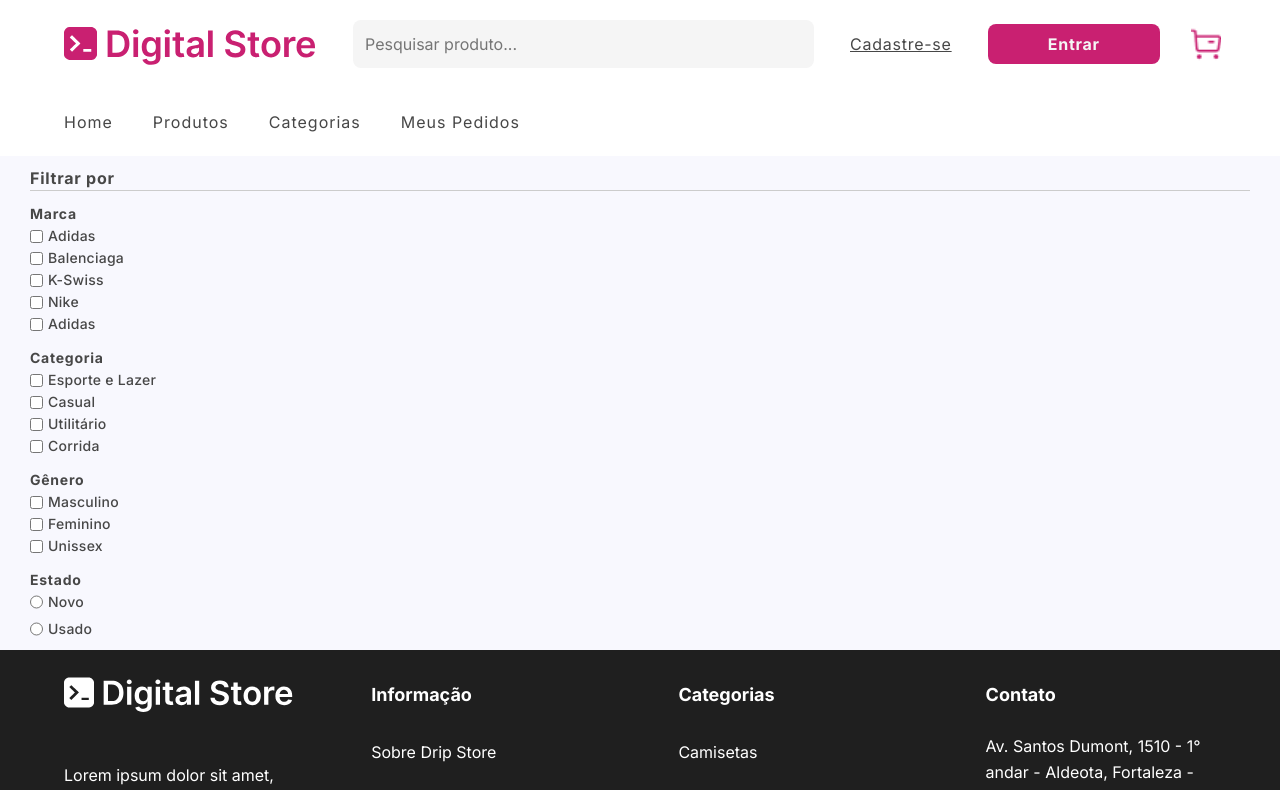
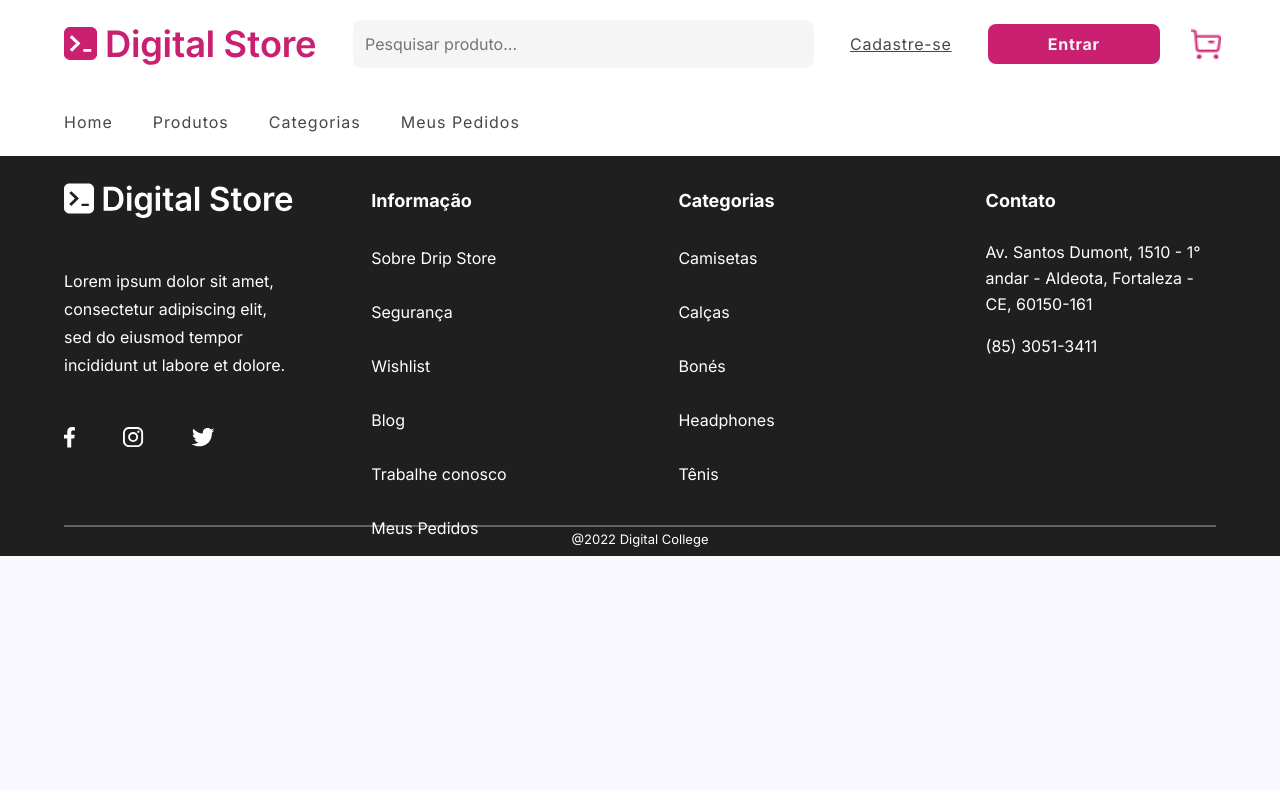
Before and after one commit to EduardoLopes085/DigitalStore, a React (Vite) app: page /products in a window 1280 px wide. Shown: the top 790 px of the page. Built offline with nearby package versions, Linux system fonts and the light colour scheme.

Commit message:
dinamizacao do grid de produtos

```diff
--- a/src/Pages/Home.jsx
+++ b/src/Pages/Home.jsx
@@ -5,9 +5,19 @@ import ColectionDestach from "../components/colection-destach/colection-destach.
 import SpecialOffer from "../components/special-offer/special-offer.jsx";
 import Footer from "../components/Footer/footer.jsx";
 import ProductGrid from "../components/Product-Grid/product-grid.jsx";
-
+import Foto from "../assets/products/sneaker-photo.png"
 
 function HomePage(){
+
+    const sneakers = [
+        { id: 0, img: Foto, categoria: 'Tênis', name: 'K-Swiss V8', gender: 'masculino', price: 200, discountPrice: 100, discount: 50 },
+        { id: 1, img: Foto, categoria: 'Tênis', name: 'Nike Revolution', gender: 'masculino', price: 319.99, discountPrice: 219.99, discount: 31 },
+        { id: 2, img: Foto, categoria: 'Tênis', name: 'Asics Gel-Nimbus', gender: 'feminino', price: 749.99, discountPrice: 649.99, discount: 13 },
+        { id: 3, img: Foto, categoria: 'Tênis', name: 'Reebok Nano X3', gender: 'masculino', price: 499.99, discountPrice: 499.99, discount: 0 },
+        { id: 4, img: Foto, categoria: 'Tênis', name: 'Mizuno Wave Prophecy', gender: 'feminino', price: 999.99, discountPrice: 899.99, discount: 10 },
+        { id: 5, img: Foto, categoria: 'Tênis', name: 'Adidas Ultraboost', gender: 'feminino', price: 599.99, discountPrice: 499.99, discount: 17 },
+        { id: 7, img: Foto, categoria: 'Tênis', name: 'Puma RS-X', gender: 'masculino', price: 399.99, discountPrice: 399.99, discount: 0 }
+    ];
 
     return(
         <>
@@ -15,7 +25,7 @@ function HomePage(){
             <Slider/>
             <SquareDestach/>
             <ColectionDestach/>
-            <ProductGrid/>
+            <ProductGrid products={sneakers} />
             <SpecialOffer/>
             <Footer/>
         </>
--- a/src/Pages/Products.jsx
+++ b/src/Pages/Products.jsx
@@ -1,13 +1,12 @@
 import Header from "../components/Header/header";
 import Footer from "../components/Footer/footer.jsx";
-import Filter from "../components/filter-checkbox/filter.jsx";
 
 function ProductsPage(){
 
     return(
         <>
             <Header/>
-            <Filter/>
+
             <Footer/>
         </>
 
--- a/src/components/Product-Grid/product-grid.jsx
+++ b/src/components/Product-Grid/product-grid.jsx
@@ -1,25 +1,11 @@
 import React from 'react'
 import styles from './product-grid.module.css'
 import ProductCard from '../Product-Card/product-card'
-import sneaker from '../../assets/products/sneaker-photo.png'
+// import sneaker from '../../assets/products/sneaker-photo.png'
 import { FontAwesomeIcon } from '@fortawesome/react-fontawesome'
 import { faArrowRight } from '@fortawesome/free-solid-svg-icons'
 
-function ProductGrid() {
-
-  const sneakers = [
-  { id: 0, img: sneaker, categoria: 'Tênis', name: 'K-Swiss V8', gender: 'masculino', price: 200, discountPrice: 100, discount: 50 },
-  { id: 1, img: sneaker, categoria: 'Tênis', name: 'Nike Revolution', gender: 'masculino', price: 319.99, discountPrice: 219.99, discount: 31 },
-  { id: 2, img: sneaker, categoria: 'Tênis', name: 'Asics Gel-Nimbus', gender: 'feminino', price: 749.99, discountPrice: 649.99, discount: 13 },
-  { id: 3, img: sneaker, categoria: 'Tênis', name: 'Reebok Nano X3', gender: 'masculino', price: 499.99, discountPrice: 499.99, discount: 0 },
-  { id: 4, img: sneaker, categoria: 'Tênis', name: 'Mizuno Wave Prophecy', gender: 'feminino', price: 999.99, discountPrice: 899.99, discount: 10 },
-  { id: 5, img: sneaker, categoria: 'Tênis', name: 'Adidas Ultraboost', gender: 'feminino', price: 599.99, discountPrice: 499.99, discount: 17 },
-  { id: 7, img: sneaker, categoria: 'Tênis', name: 'Puma RS-X', gender: 'masculino', price: 399.99, discountPrice: 399.99, discount: 0 }
-];
-
-
-
-
+function ProductGrid({ products }) {
   return (
     <section className={styles['product-grid-container']}>
       <div className={styles['grid-wrapper']}>
@@ -33,7 +19,7 @@ function ProductGrid() {
         </div>
 
         <div className={styles['sneakers-grid']}>
-            {sneakers.map((tenis)=>{
+            {products.map((tenis)=>{
               return (
                 <ProductCard
                   key={tenis.id}
```
